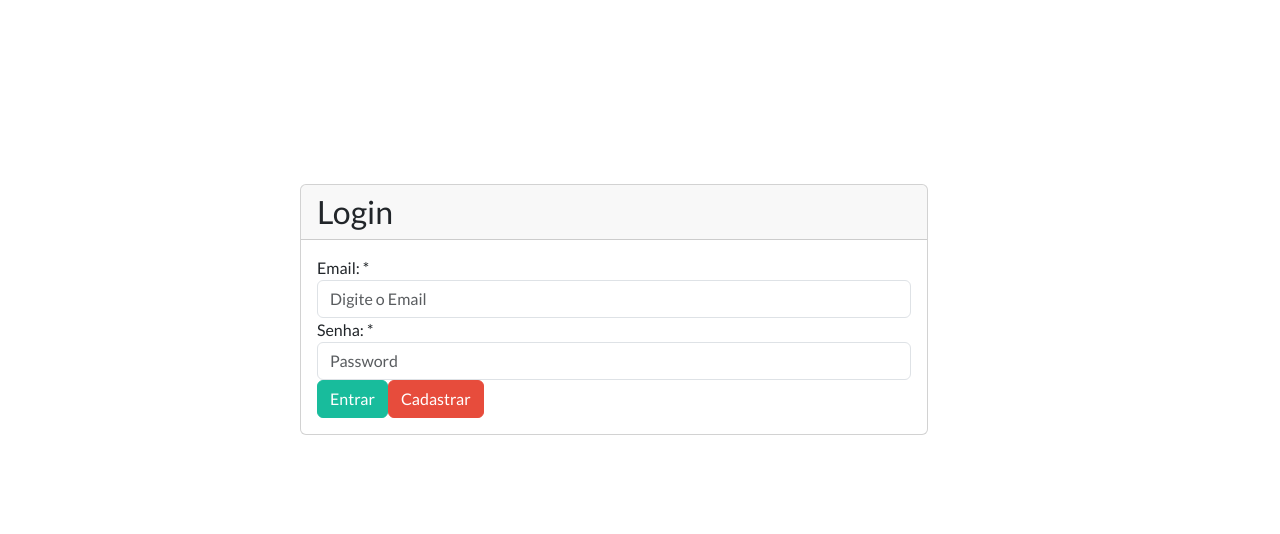
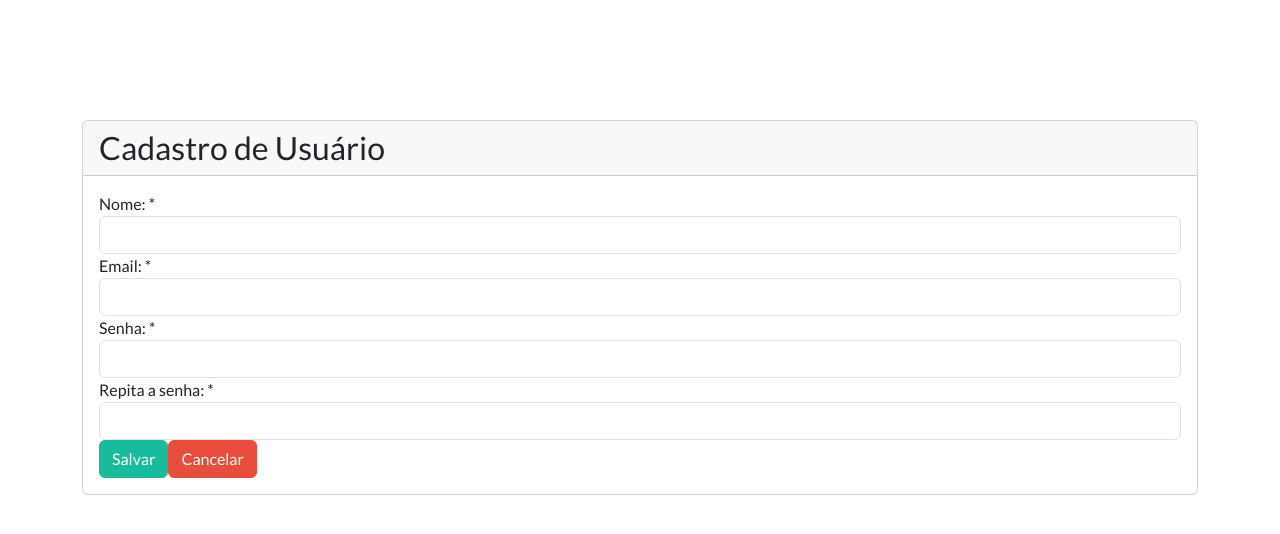
Before and after one commit to diasvictordev/minhasfinancas_frontend, a React (Create React App) app: page / in a window 1280 px wide. Shown: the top 534 px of the page. Built offline with nearby package versions, Linux system fonts and the light colour scheme.

Commit message:
criacao do cadastro do usuario

```diff
--- a/package.json
+++ b/package.json
@@ -9,6 +9,7 @@
     "bootswatch": "^5.3.0",
     "react": "^18.2.0",
     "react-dom": "^18.2.0",
+    "react-router-dom": "^5.1.2",
     "react-scripts": "5.0.1",
     "web-vitals": "^2.1.4"
   },
--- a/src/App.js
+++ b/src/App.js
@@ -2,13 +2,14 @@
 import 'bootswatch/dist/flatly/bootstrap.css';
 import Login from './views/login';
 import './custom.css';
+import CadastroUsuario from './views/cadastroUsuario';
 
 class App extends React.Component{
 
   render(){
     return(
     <div>
-      <Login/>
+      <CadastroUsuario/>
     </div>
     )
   }
--- /dev/null
+++ b/src/views/cadastroUsuario.js
@@ -0,0 +1,52 @@
+import React from "react";
+import Card from "../components/card";
+import FormGroup from "../components/form-group";
+
+class CadastroUsuario extends React.Component{
+
+    state = {
+        nome: '',
+        email: '',
+        senha: '',
+        senhaRepeticao: ''
+    }
+
+    cadastrar = () =>{
+        console.log(this.state)
+    }
+    render(){
+        return(
+            <div className="container">
+                <Card title="Cadastro de Usuário">
+                    <div className="row">
+                        <div className="col-lg-12">
+                            <div className="bs-component">
+                                <FormGroup label="Nome:  *" htmlFor="inputNome">
+                                    <input type="text" id="inputNome" name="nome" className="form-control"
+                                    onChange={e => this.setState({nome: e.target.value})} />
+                                </FormGroup>
+                                <FormGroup label="Email:  *" htmlFor="inputEmail">
+                                    <input type="email" id="inputEmail" name="email" className="form-control"
+                                    onChange={e => this.setState({email: e.target.value})} />
+                                </FormGroup>
+                                <FormGroup label="Senha:  *" htmlFor="inputSenha">
+                                    <input type="password" id="inputSenha" name="senha" className="form-control"
+                                    onChange={e => this.setState({senha: e.target.value})} />
+                                </FormGroup>
+                                <FormGroup label="Repita a senha:  *" htmlFor="inputRepitaSenha">
+                                    <input type="password" id="inputRepitaSenha" name="senha" className="form-control"
+                                    onChange={e => this.setState({senhaRepeticao: e.target.value})} />
+                                </FormGroup>
+                                <button type="button" className="btn btn-success" onClick={this.cadastrar}>Salvar</button>
+                                <button type="button" className="btn btn-danger">Cancelar</button>
+
+                            </div>
+                        </div>
+                    </div>
+                </Card>
+            </div>
+        )
+    }
+}
+
+export default CadastroUsuario;
```
Also changed, not shown: 1 other file (tests, documents, lock files or other folders).
